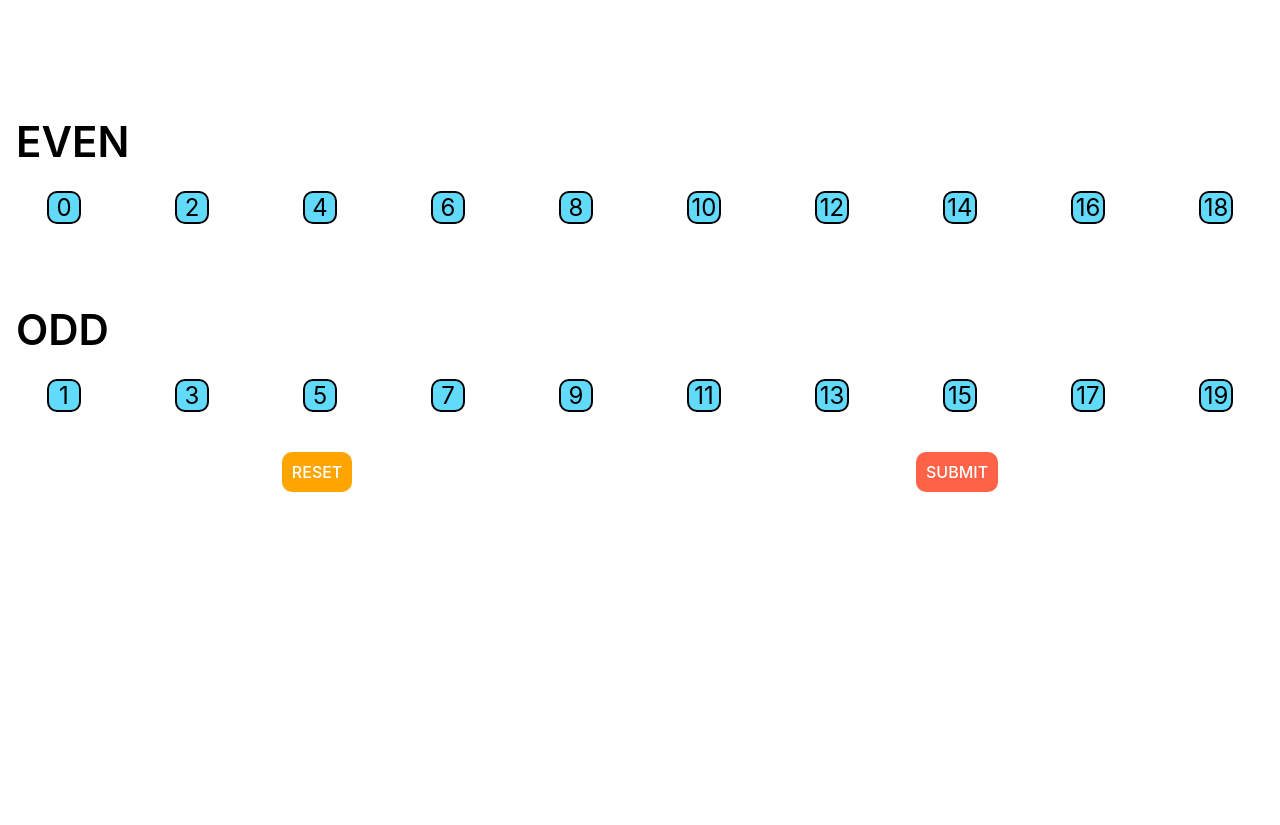
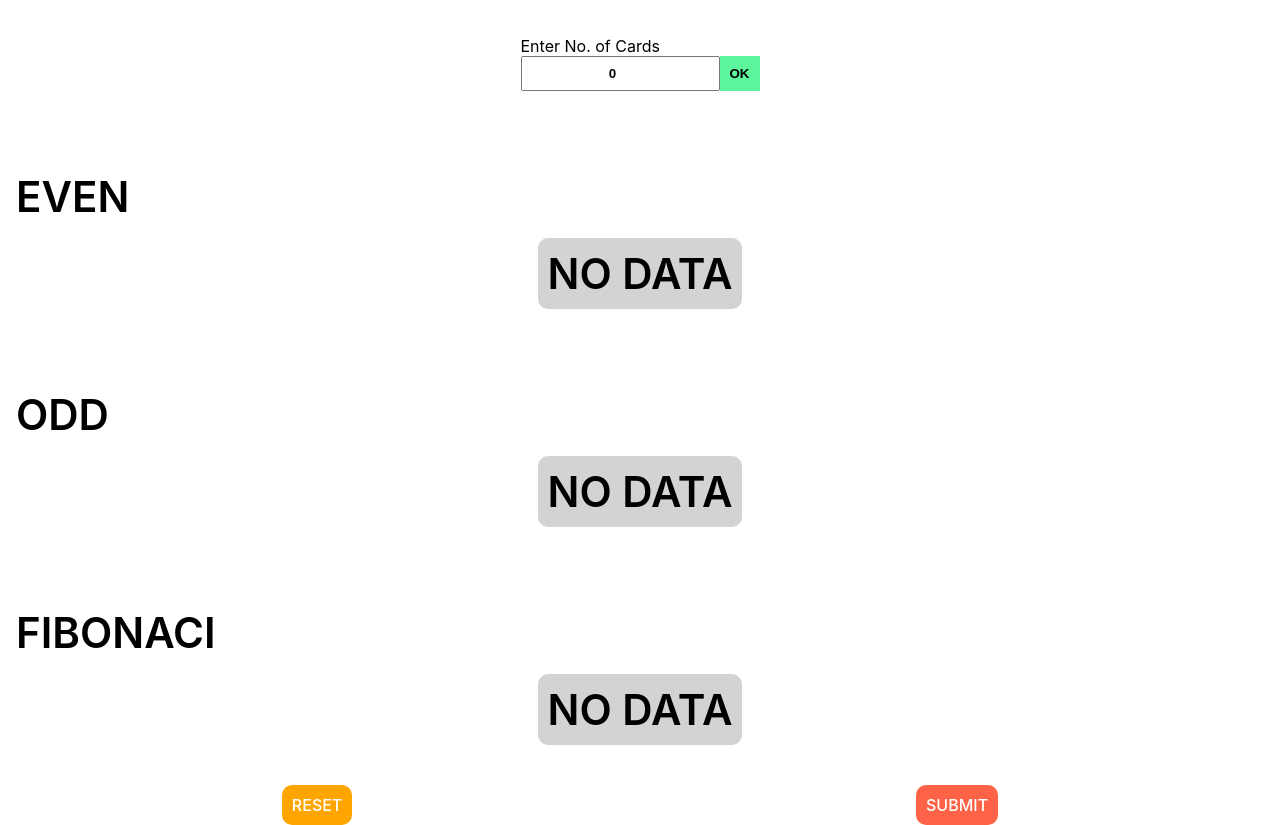
Before and after one commit to saurav0705/State-Retenetion-Redux, a React (Create React App) app: page / in a window 1280 px wide. Before the commit the page ends 800 px from the top, so only its background shows below. Built offline with nearby package versions, Linux system fonts and the light colour scheme.

Commit message:
dynamic cards

```diff
--- a/src/App.css
+++ b/src/App.css
@@ -3,11 +3,23 @@
   /* margin-top: 20vh; */
   display: block;
 }
+*::-webkit-scrollbar {
+  display: none;
+}
 
+/* Hide scrollbar for IE and Edge */
+*{
+  -ms-overflow-style: none;
+}
 .right{
   flex: 1;
   display: flex;
 
+}
+
+.input-card{
+  max-width: fit-content;
+  margin: auto;
 }
 
 .selected{
@@ -25,8 +37,10 @@
 }
 
 .left{
-  flex:1;
-  display: flex;
+ display: grid;
+ grid-template-columns: repeat(auto-fit,200px);
+ justify-content: center;
+ grid-gap: 2em;
 
 }
 
@@ -40,7 +54,7 @@
 }
 
 .tile{
-max-width: fit-content;
+width: 200px;
 margin: auto;
 border: 2px solid black;
 min-width:30px;
@@ -49,6 +63,7 @@ margin-top: 1vh;
 border-radius: 10px;
 text-align: center;
 cursor: pointer;
+overflow-x: scroll;
 
 }
 
@@ -101,3 +116,33 @@ background-color: orange;
 .reset:hover{
   background-color: darkorange;
 }
+
+
+input , button {
+background-color: none;
+outline: none;
+padding: 8px;
+text-align: center;
+text-transform: uppercase;
+font-weight: 600;
+transition-duration: 200ms;
+}
+.middle{
+  text-align: center;
+  background-color: lightgrey;
+  max-width: fit-content;
+  margin: auto;
+  padding: 10px;
+  border-radius: 10px;
+}
+button{
+  background-color: #5cf59b;
+  border: 2px solid #5cf59b;
+
+}
+
+button:hover{
+  background-color: #7ba75f;
+  border: 2px solid #7ba75f;
+
+}
--- a/src/App.js
+++ b/src/App.js
@@ -6,17 +6,38 @@ import ButtonContainer from './components/ButtonContainer';
 
 function App(props) {
   const [message,setMessage] = useState('');
+  const [item,setItem] = useState([]);
+  const [input,setInput] = useState(0);
   useEffect(()=>{
     setTimeout(()=>setMessage(''),2000);
   },[message])
-  const cards = [0,1,2,3,4,5,6,7,8,9];
+  function fibo(num){
+    var a = 1, b = 0, temp;
+    while (num >= 0){
+      temp = a;
+      a = a + b;
+      b = temp;
+      num--;
+    }
+
+    return b;
+  }
+
+  const setCards = () => {
+    let cards = Array(parseInt(input)).fill("something");
+    setItem(() => cards)
+  }
   return (
     <div className="App">
       <div className="flex">
       <div className="message">{message}</div>
+      <div className="input-card">
+        <div>Enter No. of Cards</div>
+        <input type="number" value={input} onChange={(event)=>setInput(event.target.value)}/><button onClick={() => setCards()}>ok</button>
+      </div>
       <ListComponent
         heading="even"
-        cards={cards}
+        cards={item}
         display={(val) => val*2}
         select={(val) => props.select(val)}
         data={props.data}
@@ -24,10 +45,18 @@ function App(props) {
       />
       <ListComponent
         heading="odd"
-        cards={cards}
+        cards={item}
         display={(val) => 2*val +1}
         select={(val) => props.select(val)}
         data={props.data}
+
+      />
+      <ListComponent
+      heading="fibonaci"
+      cards={item}
+      display={(val) => fibo(val)}
+      select={(val) => props.select(val)}
+      data={props.data}
 
       />
         <ButtonContainer
--- a/src/components/ListComponent.js
+++ b/src/components/ListComponent.js
@@ -2,14 +2,23 @@ import React from 'react';
 
 
 const ListComponent = (props) => {
+
+    const selected = (index) => {
+        if(props.data[props.heading] !== undefined){
+                if(props.data[props.heading].includes(index)) return true;
+        }
+
+        return false;
+    }
     return (
         <div>
             <div className="heading">{props.heading}</div>
+            {props.cards.length === 0 ? <div className="heading middle">NO DATA</div>:null }
         <div className="left">
 
-        {props.cards.map(card => {
+        {props.cards.map((card,index) => {
           return(
-          <div className={props.data[props.display(card)] ?"tile selected":"tile left-tile"} onClick={()=>props.select(props.display(card))} key={props.display(card)}>{props.display(card)}</div>
+          <div className={ selected(index) ?"tile selected":"tile left-tile"} onClick={()=>props.select({[props.heading]:index})} key={props.heading+index}>{props.display(index)}</div>
           )
         })}
         </div>
--- a/src/reducers/reducers.js
+++ b/src/reducers/reducers.js
@@ -1,6 +1,6 @@
 const defaultState = () => {
     if(localStorage.getItem('selected')) return JSON.parse(localStorage.getItem('selected'));
-    return [...Array(21).fill(false)];
+    return {};
 }
 
 export const reducer = (state = defaultState(), action) => {
@@ -8,20 +8,27 @@ export const reducer = (state = defaultState(), action) => {
        case 'SELECT':
          {
             let obj = state;
-            obj[action.payload]= !obj[action.payload]
-             return [...obj];
+            let key = Object.keys(action.payload)[0];
+            if(obj[key] === undefined){
+                obj={...obj,...{[key] : [action.payload[key]]}}
+            }else{
+                if(!obj[key].includes(action.payload[key])){
+                obj[key] = [...obj[key],action.payload[key]]}else{
+                    obj[key] = obj[key].filter(num => num !==action.payload[key])
+                }
+            }
+             return {...obj};
          }
          case 'SUBMIT':{
-            //  console.log('submit');
             let obj = state;
              localStorage.setItem('selected',JSON.stringify(obj))
-             return [...obj]
+             return state
          }
          case 'RESET':{
             //  console.log('reset');
-             let obj = Array(21).fill(false);
+             let obj = {};
              localStorage.setItem('selected',JSON.stringify(obj));
-             return [...obj]
+             return {...obj}
          }
        default:
          return state;
```
Also changed, not shown: 1 other file (tests, documents, lock files or other folders).
